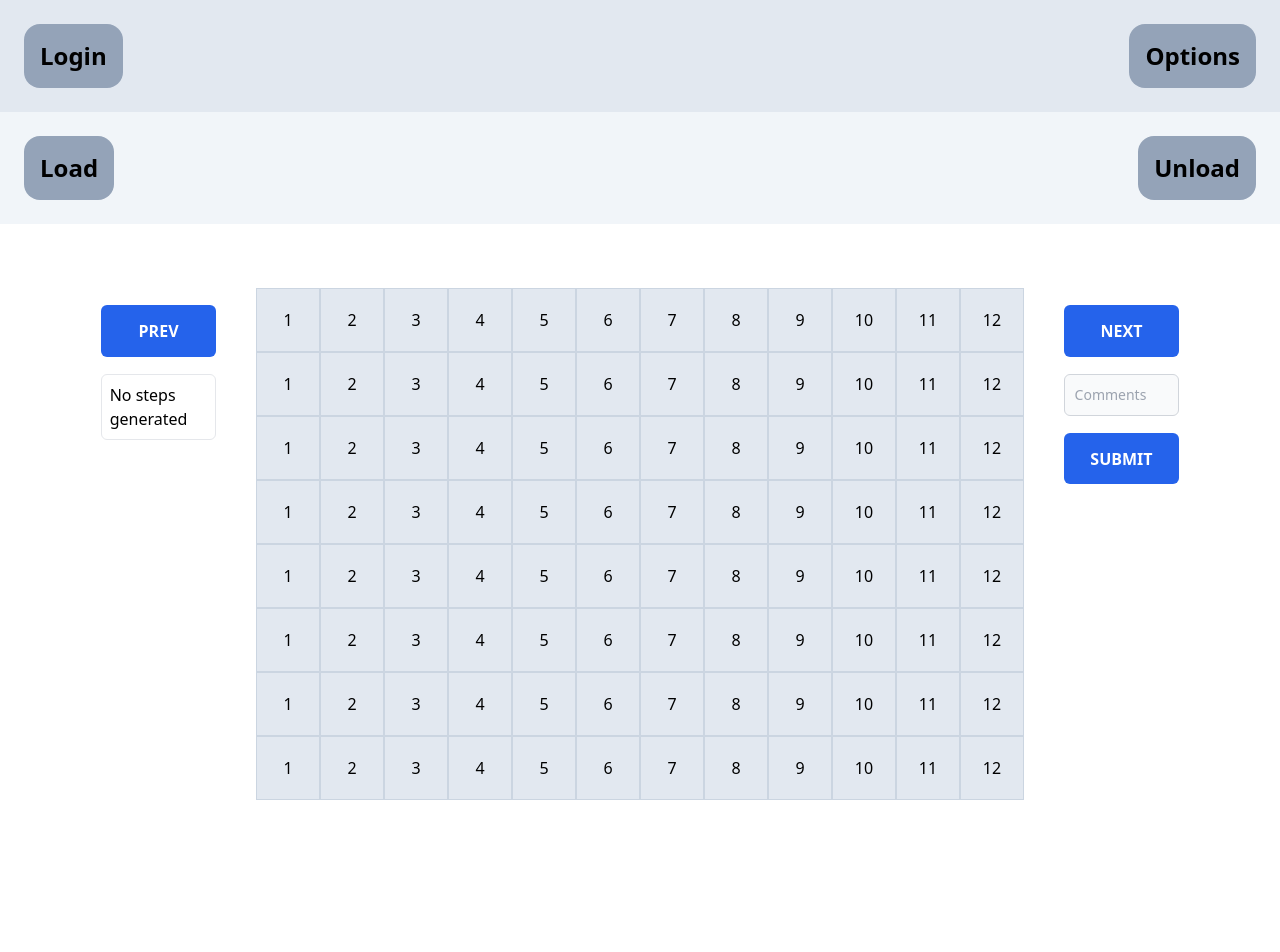
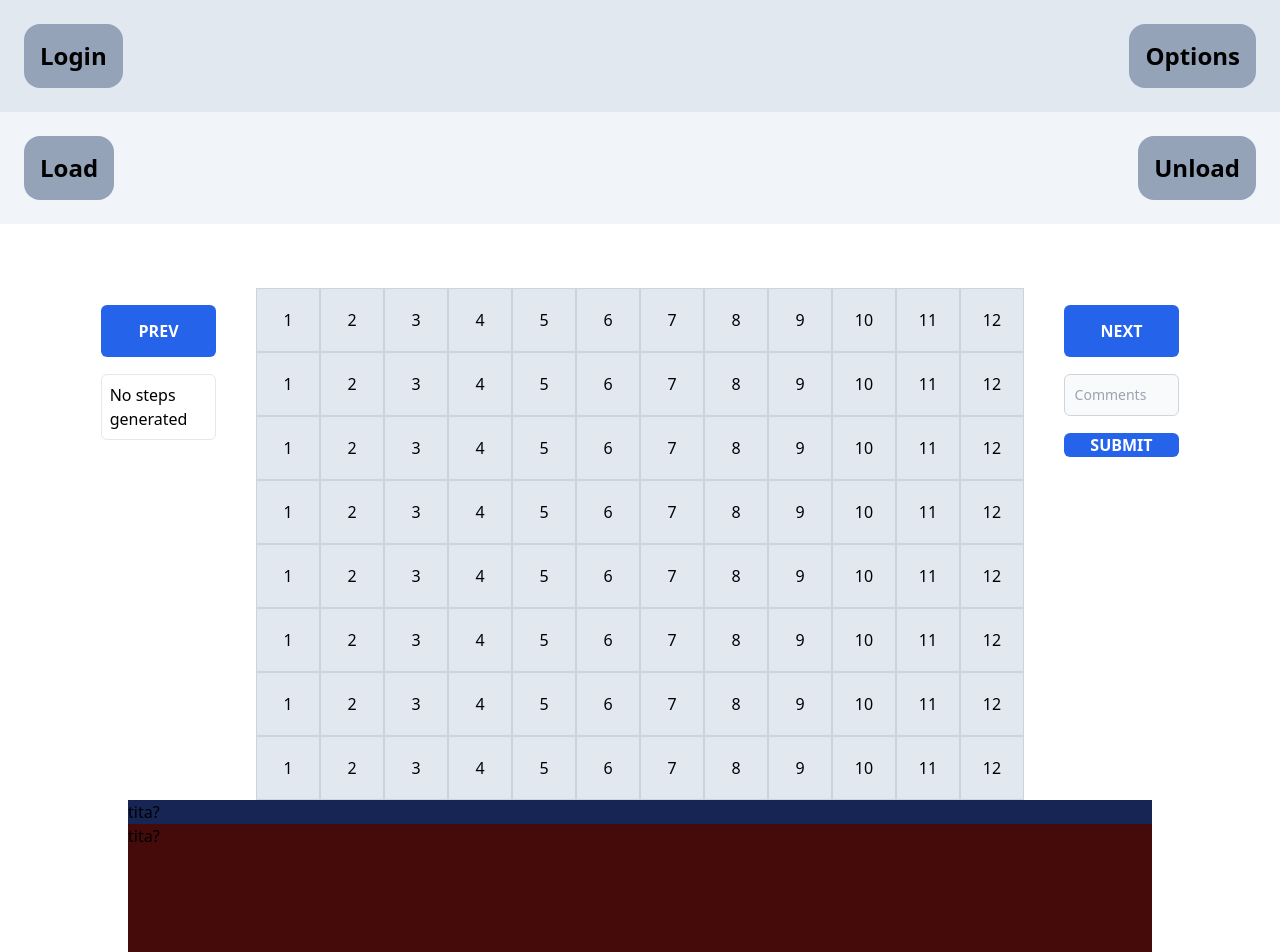
Before and after one commit to FelixMDM/CargoPilot, a Next.js app in the folder client/: page /loadUnload in a window 1280 px wide. Shown: the top 952 px of the page. Before the commit the page ends 800 px from the top, so only its background shows below. Built offline with nearby package versions, Linux system fonts and the light colour scheme.

Commit message:
comments box, needs backend

```diff
--- a/client/src/components/containers/ContainersPanel.tsx
+++ b/client/src/components/containers/ContainersPanel.tsx
@@ -2,8 +2,24 @@
 import { useState } from "react";
 import Containers from "./Containers";
 
+interface FormElements extends HTMLFormControlsCollection {
+    comments: HTMLInputElement
+}
+
+interface CommentFormElement extends HTMLFormElement {
+    readonly elements: FormElements
+}
+
 const ContainersPanel = ()  => {
     const [instruction, setInstruction] = useState("No steps generated")
+    const [comments, setComments] = useState<string>("");
+
+    const handleSubmit = (event: React.FormEvent<CommentFormElement>) => {
+        event.preventDefault();
+        const commentValue = event.currentTarget.elements.comments.value;
+        console.log("Submitted Comment:", commentValue);
+        setComments("");
+    };
 
     return (
         <div className="flex flex-col items-center">
@@ -24,16 +40,33 @@ const ContainersPanel = ()  => {
                     <button className="w-[100%] h-[10%] mt-[15%] bg-blue-600 rounded-md font-bold text-white">
                         NEXT
                     </button>
-                    <div>
-                        <input type="text" className="bg-gray-50 border border-gray-300 text-gray-900 text-sm rounded-md focus:ring-blue-500 focus:border-blue-500 block w-full p-2.5" placeholder="Comments" required />
-                    </div>
-                    <button className="w-[100%] h-[10%] mt-[15%] bg-blue-600 rounded-md font-bold text-white">
-                        SUBMIT
-                    </button>
+                    <form onSubmit={handleSubmit} className="w-full">
+                        <div className="flex flex-col">
+                            <input
+                                id="comments"
+                                name="comments"
+                                type="text"
+                                value={comments}
+                                onChange={(e) => setComments(e.target.value)}
+                                className="bg-gray-50 border border-gray-300 text-gray-900 text-sm rounded-md focus:ring-blue-500 focus:border-blue-500 block w-full p-2.5"
+                                placeholder="Comments"
+                                required
+                            />
+                        </div>
+                        <button
+                            type="submit"
+                            className="w-full mt-[15%] bg-blue-600 rounded-md font-bold text-white"
+                        >
+                            SUBMIT
+                        </button>
+                    </form>
                 </div>
             </div>
-            <div className="w-[80%] bg-blue-950 h-[20%]">
-
+            <div className="w-[80%] bg-blue-950">
+                tita?
+            </div>
+            <div className="w-[80%] h-[300px] bg-red-950">
+                tita?
             </div>
         </div>
     );
```
